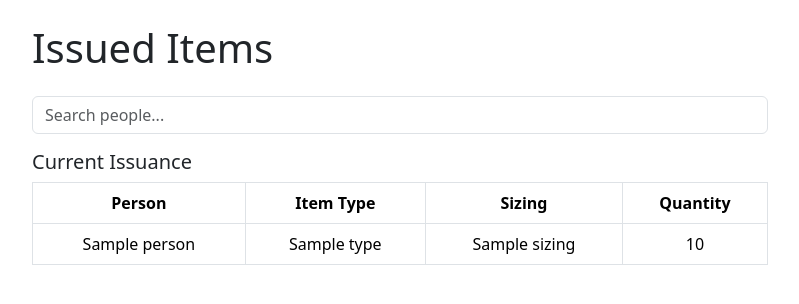
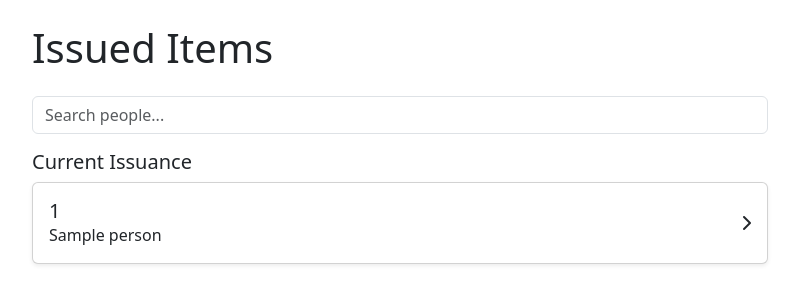
Before and after one commit to shr0m/StoreStash, a Flask app: template SSClient/templates/people.html in a window 1280 px wide. Shown: the part 56-360 px from the top of the page, without its empty margins (50-849 px from the left). Run offline with Flask 3, Linux system fonts and the light colour scheme; the template is opened without the code that fills it: most values are stand-ins (such as "Sample title", 1, 10 or a date in 2020).

Commit message:
Add people cards

```diff
--- a/SSClient/templates/people.html
+++ b/SSClient/templates/people.html
@@ -9,6 +9,18 @@
     <!-- Font Awesome -->
     <link rel="stylesheet" href="https://cdnjs.cloudflare.com/ajax/libs/font-awesome/6.5.0/css/all.min.css">
     <link rel="icon" href="{{ url_for('static', filename='images/favicon.ico') }}" type="image/x-icon">
+
+    <style>
+        .person-card {
+            cursor: pointer;
+            transition: transform 0.1s ease-in-out;
+        }
+
+        .person-card:hover {
+            transform: scale(1.01);
+        }
+    </style>
+
 </head>
 <body class="bg-body text-body">
 
@@ -66,7 +78,6 @@
                 <div class="card-body">
                     <h2 class="h5 mb-3">Assign Item to Person</h2>
                     <form method="POST" action="/assign_item" class="row g-3">
-
                         <!-- Person Name Dropdown -->
                         <div class="col-12">
                             <div class="dropdown">
@@ -144,51 +155,86 @@
         <div class="col-lg-8">
             <section>
                 <div class="mb-3">
-                    <input type="text" id="stock-search" class="form-control" placeholder="Search people..." oninput="filterStockTable()">
+                    <input type="text" id="stock-search" class="form-control" placeholder="Search people..." oninput="filterPersonCards()">
                 </div>
 
                 <h2 class="h5">Current Issuance</h2>
-                <div class="table-responsive">
+                <div id="personCardList" class="d-flex flex-column gap-3">
+                    {% for person in people %}
+                        <div class="card person-card shadow-sm" data-name="{{ person.name | lower }}">
+                            <div class="card-body d-flex justify-content-between align-items-center" data-bs-toggle="modal" data-bs-target="#modal-{{ loop.index }}">
+                                <div>
+                                    <h5 class="card-title mb-0">{{ person.rank }}</h5>
+                                    <p class="mb-0">{{ person.name }}</p>
+                                </div>
+                                <i class="fas fa-chevron-right"></i>
+                            </div>
+                        </div>
+
+                        <!-- Modal -->
+                        <div class="modal fade" id="modal-{{ loop.index }}" tabindex="-1" aria-labelledby="modalLabel-{{ loop.index }}" aria-hidden="true">
+                            <div class="modal-dialog modal-lg modal-dialog-centered">
+                                <div class="modal-content">
+                                    <div class="modal-header">
+                                        <h5 class="modal-title" id="modalLabel-{{ loop.index }}">{{ person.rank }} {{ person.name }}:</h5>
+                                        <button type="button" class="btn-close" data-bs-dismiss="modal" aria-label="Close"></button>
+                                    </div>
+                                    <div class="modal-body">
+                                        {% if person.issued_items %}
                                             <table class="table table-bordered align-middle text-center">
-                        <thead class="bg-primary text-white bg-opacity-75">
+                                                <thead class="table-light">
                                                     <tr>
-                                <th>Person</th>
                                                         <th>Item Type</th>
                                                         <th>Sizing</th>
                                                         <th>Quantity</th>
-                                {% if session.get('privilege') in ['admin', 'edit'] %}
-                                    <th>Adjust Quantity</th>
-                                    <th>Actions</th>
-                                {% endif %}
                                                     </tr>
                                                 </thead>
                                                 <tbody>
-                            {% for person in people %}
                                                     {% for item in person.issued_items %}
-                                <tr data-item-id="{{ item.id }}">
-                                    <td>{{ person.name }}</td>
+                                                    <tr>
                                                         <td>{{ item.type }}</td>
                                                         <td>{{ item.sizing }}</td>
-                                    <td class="saved-quantity">{{ item.quantity }}</td>
-                                    {% if session.get('privilege') in ['admin', 'edit'] %}
-                                        <td>
-                                            <input type="number" value="{{ item.quantity }}" min="0" class="form-control quantity-input" data-original="{{ item.quantity }}">
-                                        </td>
-                                        <td>
-                                            <div class="btn-group">
-                                                <button type="button" class="btn btn-sm btn-success" onclick="changeQuantity(this, 1)">+</button>
-                                                <button type="button" class="btn btn-sm btn-warning" onclick="changeQuantity(this, -1)">−</button>
-                                                <button type="button" class="btn btn-sm btn-secondary" onclick="openModal(this)">
-                                                    <i class="fas fa-cog"></i>
-                                                </button>
-                                            </div>
-                                        </td>
-                                    {% endif %}
+                                                        <td>{{ item.quantity }}</td>
                                                     </tr>
-                                {% endfor %}
                                                     {% endfor %}
                                                 </tbody>
                                             </table>
+                                        {% else %}
+                                            <p>No items assigned.</p>
+                                        {% endif %}
+
+                                        <div class="mt-4 text-end">
+                                            <button class="btn btn-danger" data-bs-toggle="modal" data-bs-target="#confirmDeleteModal-{{ loop.index }}">
+                                                <i class="fas fa-trash-alt me-1"></i>Delete Person
+                                            </button>
+                                        </div>
+                                    </div>
+                                </div>
+                            </div>
+                        </div>
+
+                        <!-- Confirm Delete Modal -->
+                        <div class="modal fade" id="confirmDeleteModal-{{ loop.index }}" tabindex="-1" aria-labelledby="confirmDeleteLabel-{{ loop.index }}" aria-hidden="true">
+                            <div class="modal-dialog modal-dialog-centered">
+                                <div class="modal-content border-danger">
+                                    <div class="modal-header bg-danger text-white">
+                                        <h5 class="modal-title" id="confirmDeleteLabel-{{ loop.index }}">Confirm Deletion</h5>
+                                        <button type="button" class="btn-close btn-close-white" data-bs-dismiss="modal" aria-label="Close"></button>
+                                    </div>
+                                    <div class="modal-body">
+                                        Are you sure you want to delete <strong>{{ person.rank }} {{ person.name }}</strong>? This action cannot be undone.
+                                    </div>
+                                    <div class="modal-footer">
+                                        <form method="POST" action="/delete_person">
+                                            <input type="hidden" name="name" value="{{ person.name }}">
+                                            <button type="button" class="btn btn-secondary" data-bs-dismiss="modal">Cancel</button>
+                                            <button type="submit" class="btn btn-danger">Delete</button>
+                                        </form>
+                                    </div>
+                                </div>
+                            </div>
+                        </div>
+                    {% endfor %}
                 </div>
             </section>
         </div>
@@ -198,87 +244,16 @@
 <script src="https://cdn.jsdelivr.net/npm/bootstrap@5.3.3/dist/js/bootstrap.bundle.min.js"></script>
 <script src="{{ url_for('static', filename='js/script.js') }}"></script>
 
-<!-- Person Name Filter/Dropdown Script -->
 <script>
-function filterStockTable() {
-    const input = document.getElementById("stock-search");
-    const filter = input.value.toLowerCase();
-    const table = document.querySelector("table tbody");
-    const rows = table.getElementsByTagName("tr");
+function filterPersonCards() {
+    const filter = document.getElementById("stock-search").value.toLowerCase();
+    const cards = document.querySelectorAll(".person-card");
 
-    for (let row of rows) {
-        const cells = row.getElementsByTagName("td");
-        let matchFound = false;
-
-        for (let cell of cells) {
-            const text = cell.textContent.toLowerCase();
-            if (text.includes(filter)) {
-                matchFound = true;
-                break;
+    cards.forEach(card => {
+        const name = card.getAttribute("data-name");
+        card.style.display = name.includes(filter) ? "" : "none";
+    });
 }
-        }
-
-        row.style.display = matchFound ? "" : "none";
-    }
-}
-
-document.addEventListener('DOMContentLoaded', function () {
-    // Handle Item Type Selection
-    const dropdownItems = document.querySelectorAll('.dropdown-item[data-type]');
-    const dropdownToggle = document.getElementById('itemDropdown');
-    const hiddenInput = document.getElementById('selectedItemType');
-
-    dropdownItems.forEach(item => {
-        item.addEventListener('click', function (e) {
-            e.preventDefault();
-            const itemType = this.getAttribute('data-type');
-            const displayText = this.querySelector('span').innerText;
-
-            dropdownToggle.textContent = displayText;
-            hiddenInput.value = itemType;
-        });
-    });
-
-    // Handle Person Dropdown Filtering
-    const personSearch = document.getElementById('personSearch');
-    const personDropdown = document.getElementById('personDropdown');
-    const selectedPerson = document.getElementById('selectedPerson');
-
-    personSearch.addEventListener('focus', () => {
-        personDropdown.classList.add('show');
-    });
-
-    personSearch.addEventListener('input', function () {
-        const filter = this.value.toLowerCase();
-        const items = personDropdown.querySelectorAll('.dropdown-item');
-
-        let matchFound = false;
-        items.forEach(item => {
-            const name = item.getAttribute('data-name').toLowerCase();
-            const visible = name.includes(filter);
-            item.style.display = visible ? 'block' : 'none';
-            if (visible) matchFound = true;
-        });
-
-        personDropdown.classList.toggle('show', matchFound);
-    });
-
-    personDropdown.addEventListener('click', function (e) {
-        if (e.target && e.target.matches('.dropdown-item')) {
-            e.preventDefault();
-            const name = e.target.getAttribute('data-name');
-            personSearch.value = name;
-            selectedPerson.value = name;
-            personDropdown.classList.remove('show');
-        }
-    });
-
-    document.addEventListener('click', function (e) {
-        if (!personSearch.contains(e.target) && !personDropdown.contains(e.target)) {
-            personDropdown.classList.remove('show');
-        }
-    });
-});
 </script>
 </body>
 </html>
--- a/SSClient/templates/support.html
+++ b/SSClient/templates/support.html
@@ -52,6 +52,9 @@
     <!-- Support Form -->
     <section class="card shadow-sm p-4">
         <h2 class="h5 mb-3"><i class="fa-solid fa-circle-question me-2"></i>Submit a Support Ticket</h2>
+        <p class="text-muted mb-4">
+            This application is made and maintained by a single developer. Abuse of this support form will result in a blacklist from making tickets in the future.
+        </p>
 
         <form method="POST" action="/submit_support">
             <div class="mb-3">
```
Also changed, not shown: app/routes/dashboard.py (+72 -10 lines). Lines whose indentation alone changed are shown as unchanged.
